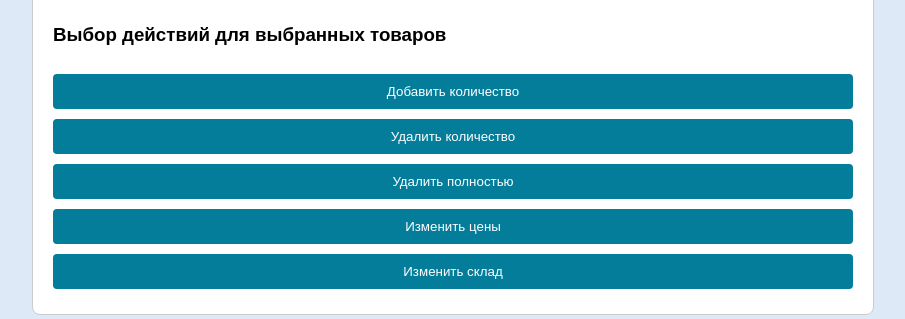
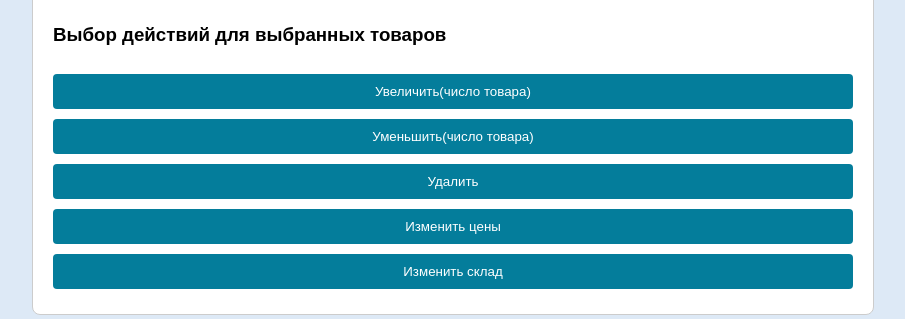
Before and after one commit to gardisec/Course, a Flask app: page /admin in a window 1280 px wide. Shown: the part 1415-1734 px from the top of the page, without its empty margins (287-1192 px from the left). Run offline with Flask 3, Linux system fonts and the light colour scheme; the visitor is signed in with stand-in values (Sample User, id 1); data that the repository does not hold is empty; some libraries are stand-ins or nearby versions.

Commit message:
Fix names

```diff
--- a/server/templates/admin.html
+++ b/server/templates/admin.html
@@ -103,9 +103,9 @@
 
             <h3>Выбор действий для выбранных товаров</h3>
             <div>
-                <button onclick="performAction('add')">Добавить количество</button>
-                <button onclick="performAction('delete')">Удалить количество</button>
-                <button onclick="deleteSelectedProducts()">Удалить полностью</button>
+                <button onclick="performAction('add')">Увеличить(число товара)</button>
+                <button onclick="performAction('delete')">Уменьшить(число товара)</button>
+                <button onclick="deleteSelectedProducts()">Удалить</button>
                 <button onclick="editSelectedPrices()">Изменить цены</button>
                 <button onclick="openEditStoreModal()">Изменить склад</button>
             </div>
@@ -172,10 +172,10 @@
     </div>
 
     <div id="contextMenu" class="context-menu hidden">
-        <button onclick="modifyProductFromMenu('add')">Добавить</button>
-        <button onclick="modifyProductFromMenu('delete')">Удалить</button>
+        <button onclick="modifyProductFromMenu('add')">Увеличить(число товара)</button>
+        <button onclick="modifyProductFromMenu('delete')">Уменьшить(число товара)</button>
         <button onclick="editPriceFromMenu()">Изменить цену</button>
-        <button onclick="deleteProductCompletelyFromMenu()">Удалить полностью</button>
+        <button onclick="deleteProductCompletelyFromMenu()">Удалить</button>
         <button onclick="openEditStoreModalFromMenu()">Изменить склад</button>
     </div>
     <script>
```
Also changed, not shown: server/templates/moder.html (+4 -4 lines).
